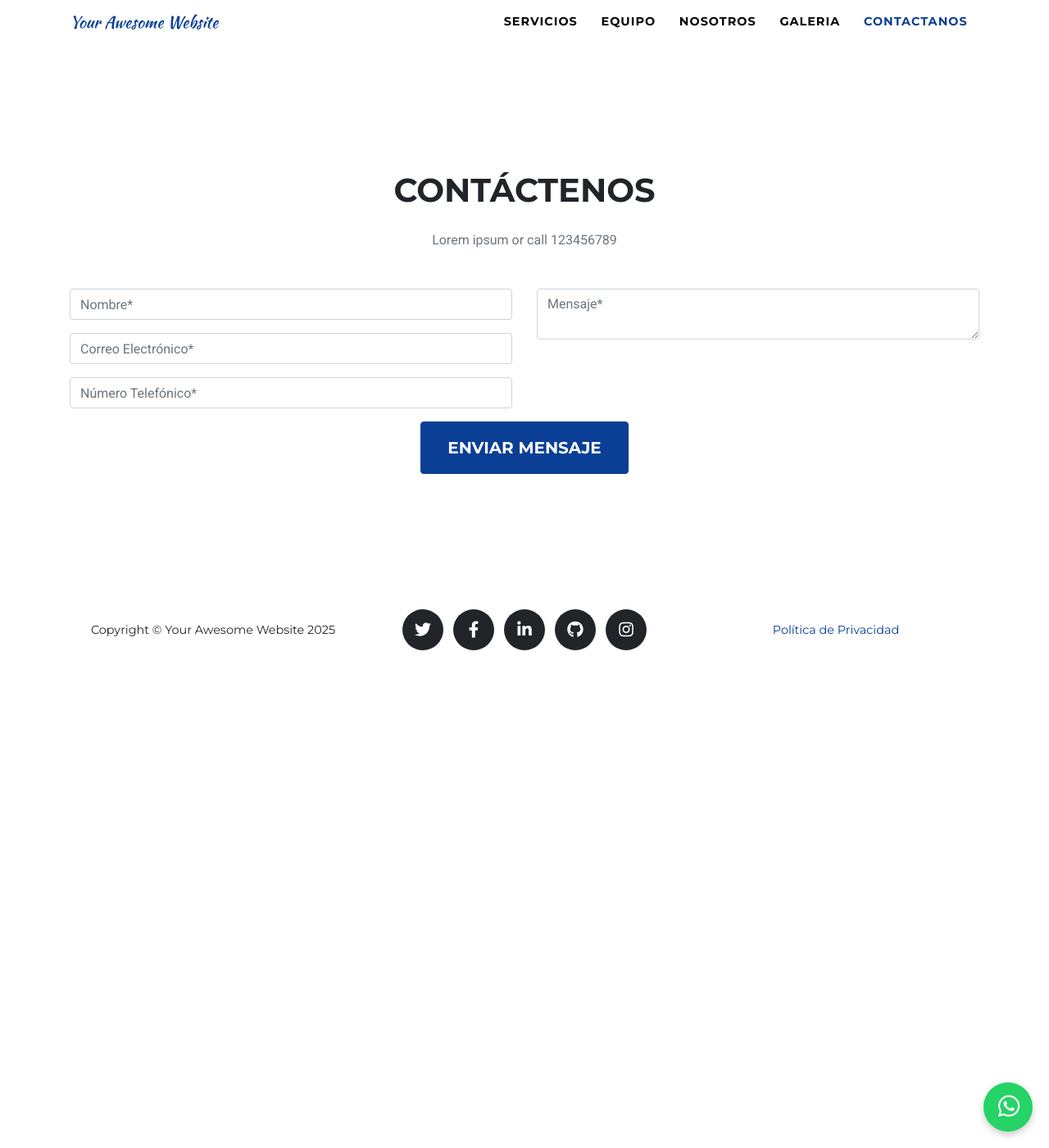
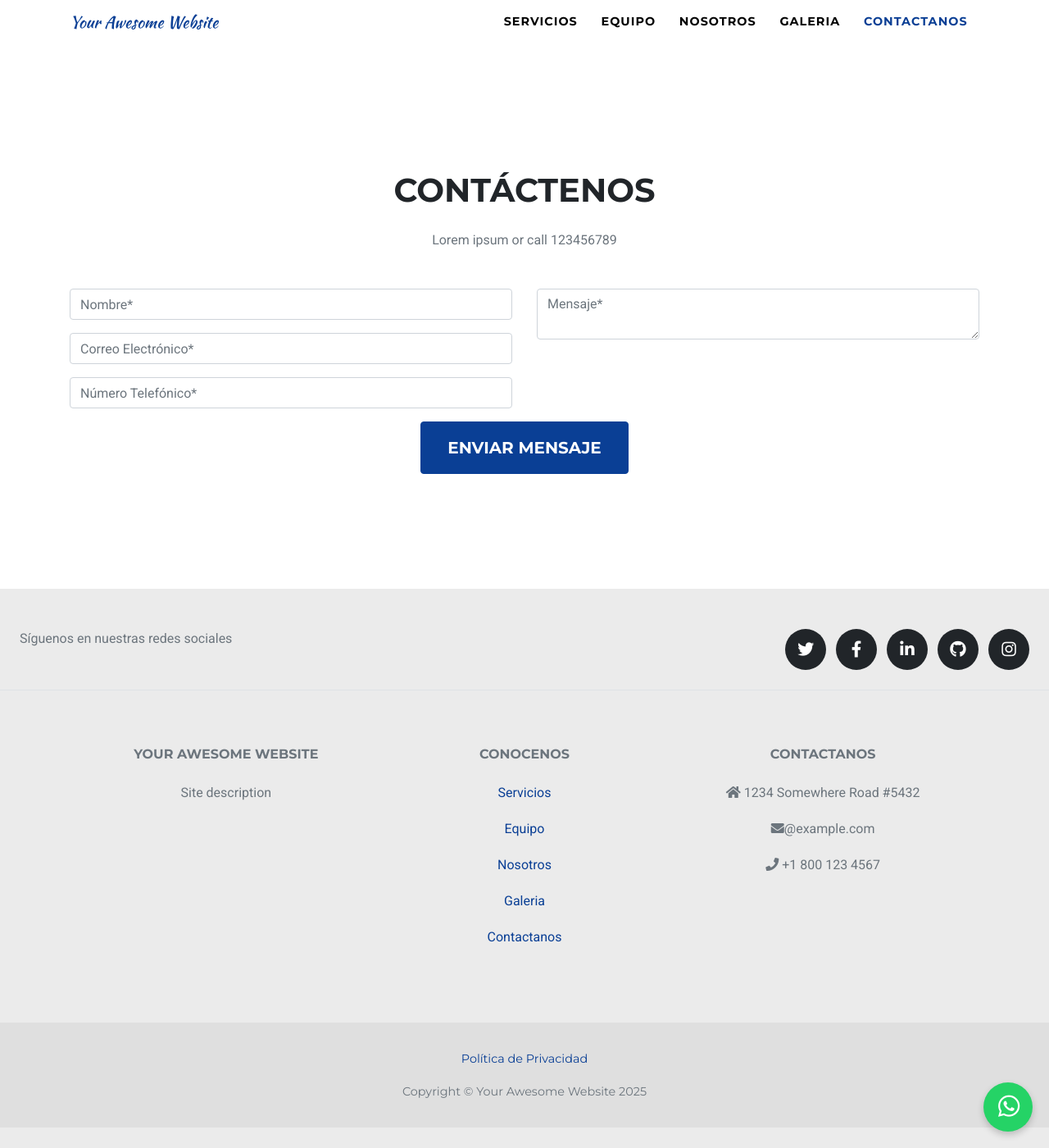
Before and after one commit to miorganizacioncbp/theme, a Jekyll site: the page built from index.md, in a window 1280 px wide and 1400 px high, scrolled down 3506 px. Shown: the whole window at 82% size. Built offline with Jekyll 4.4.1, drawn with Linux system fonts in a browser that asks for light colours; some web fonts are replaced.

Commit message:
refactor footer

```diff
--- a/_data/sitetext.yml
+++ b/_data/sitetext.yml
@@ -268,6 +268,7 @@ es: &DEFAULT_ES
 
   footer:
     legal: "Política de Privacidad"
+    socialtitle: "Síguenos en nuestras redes sociales"
     social:
       - url: https://twitter.com
         icon: "fab fa-twitter"
@@ -279,6 +280,12 @@ es: &DEFAULT_ES
         icon: "fab fa-github"
       - url: https://instagram.com
         icon: "fab fa-instagram"
+    navtitle: "Conocenos"
+    contact:
+      title: "Contactanos"
+      address: "1234 Somewhere Road #5432"
+      email: "@example.com"
+      phone: "+1 800 123 4567"
 es-ES:
   <<: *DEFAULT_ES
 es-CO:
--- a/_includes/footer.html
+++ b/_includes/footer.html
@@ -1,15 +1,16 @@
 <!-- Footer -->
-<footer class="footer" id="footer" style="background-color: white">
-  <div class="container">
+<footer id="footer" class="text-center text-lg-start bg-body-tertiary text-muted footer">
   {% if site.locale and site.locale != "" and site.locale != nil %}
-    <div class="row align-items-center">
-      <div class="col-md-4">
-        <span class="copyright"
-          >Copyright &copy; {{ site.title }} {{ 'now' | date: "%Y" }}</span
-        >
+  <!-- Section: Social media -->
+  <section class="d-flex justify-content-center justify-content-lg-between p-4 border-bottom">
+    <!-- Left -->
+    <div class="me-5 d-none d-lg-block footer-div">
+      <span>{{site.data.sitetext[site.locale].footer.socialtitle}}</span>
     </div>
-      <!-- Social Media -->
-      <div class="col-md-4">
+    <!-- Left -->
+
+    <!-- Right -->
+    <div>
         <ul class="list-inline social-buttons">
           {% for link in site.data.sitetext[site.locale].footer.social %}
           <li class="list-inline-item">
@@ -22,8 +23,73 @@
           {% endfor %}
         </ul>
     </div>
-      <!-- Legal -->
-      <div class="col-md-4">
+    <!-- Right -->
+  </section>
+  <!-- Section: Social media -->
+
+  <!-- Section: Links  -->
+  <section class="">
+    <div class="container text-center text-md-start mt-5">
+      <!-- Grid row -->
+      <div class="row mt-3">
+        <!-- Grid column -->
+        <div class="col-md-3 col-lg-4 col-xl-3 mx-auto mb-4">
+          <!-- Content -->
+          <h6 class="text-uppercase fw-bold mb-4">{{ site.title }}</h6>
+          <p>
+            {{ site.description }}
+          </p>
+        </div>
+        <!-- Grid column -->
+
+        <!-- Grid column -->
+        <div class="col-md-3 col-lg-2 col-xl-2 mx-auto mb-4">
+          <!-- Links -->
+          <h6 class="text-uppercase fw-bold mb-4">
+            {{site.data.sitetext[site.locale].footer.navtitle}}
+          </h6>
+          {%- for link in site.data.navigation[site.locale].nav -%}
+            <p>
+              {%- if link.url -%}
+              <a class="js-scroll-trigger" href="{{ link.url }}"
+                >{{ link.title }}</a
+              >
+              {%- elsif link.section -%}
+              <a
+                class="js-scroll-trigger"
+                href="{{ site.baseurl }}/#{{ link.section }}"
+                >{{ link.title }}</a
+              >
+              {%- else -%}
+              <a class="js-scroll-trigger" href="#">{{ link.title }}</a>
+              {%- endif -%}
+
+            </p>
+
+          {%- endfor -%}
+
+
+        </div>
+        <!-- Grid column -->
+
+        <!-- Grid column -->
+        <div class="col-md-4 col-lg-3 col-xl-3 mx-auto mb-md-0 mb-4">
+          <!-- Links -->
+          <h6 class="text-uppercase fw-bold mb-4">{{ site.data.sitetext[site.locale].footer.contact.title}}</h6>
+          <p><i class="fas fa-home me-3"></i> {{ site.data.sitetext[site.locale].footer.contact.address}}</p>
+          <p><i class="fas fa-envelope me-3"></i>{{ site.data.sitetext[site.locale].footer.contact.email}}</p>
+          <p><i class="fas fa-phone me-3"></i> {{ site.data.sitetext[site.locale].footer.contact.phone}}</p>
+        </div>
+        <!-- Grid column -->
+      </div>
+      <!-- Grid row -->
+    </div>
+  </section>
+  <!-- Section: Links  -->
+
+
+  <!-- Copyright -->
+  <div class="text-center p-4" style="background-color: rgba(0, 0, 0, 0.05);">
     <ul class="list-inline quicklinks">
       <li class="list-inline-item">
         <a href="legal"
@@ -32,43 +98,14 @@
         >
       </li>
     </ul>
-      </div>
-    </div>
-    {% else %}
-    <div class="row align-items-center">
-      <div class="col-md-4">
     <span class="copyright"
           >Copyright &copy; {{ site.title }} {{ 'now' | date: "%Y" }}</span
         >
   </div>
-      <!-- Social Media -->
-      <div class="col-md-4">
-        <ul class="list-inline social-buttons">
-          {% for link in site.data.sitetext.footer.social %}
-          <li class="list-inline-item">
-            {% if link.url %}
-            <a href="{{ link.url }}">
-              {% if link.icon %}<i class="{{ link.icon }}"></i>{% endif %}
-            </a>
+  <!-- Copyright -->
+
+
   {% endif %}
-          </li>
-          {% endfor %}
-        </ul>
-      </div>
-      <!-- Legal -->
-      <div class="col-md-4">
-        <ul class="list-inline quicklinks">
-          <li class="list-inline-item">
-            <a href="legal"
-              >{{ site.data.sitetext.footer.legal | default:
-              "Privacy Policy" }}</a
-            >
-          </li>
-        </ul>
-      </div>
-    </div>
-    {% endif %}
-  </div>
 </footer>
 {% if page.layout == "page" %}
 <script>
@@ -84,4 +121,3 @@
   }
 </script>
 {% endif %}
-<!-- End Footer -->
--- a/_sass/layout/_footer.scss
+++ b/_sass/layout/_footer.scss
@@ -2,6 +2,7 @@
 .footer {
   padding: 25px 0;
   text-align: center;
+  background-color: rgb(235, 235, 235);
   span.copyright {
     font-size: 90%;
     line-height: 40px;
@@ -16,6 +17,7 @@
     @include heading-font;
   }
 }
+
 
 ul.social-buttons {
   margin-bottom: 0;
```
Lines whose indentation alone changed are shown as unchanged.
